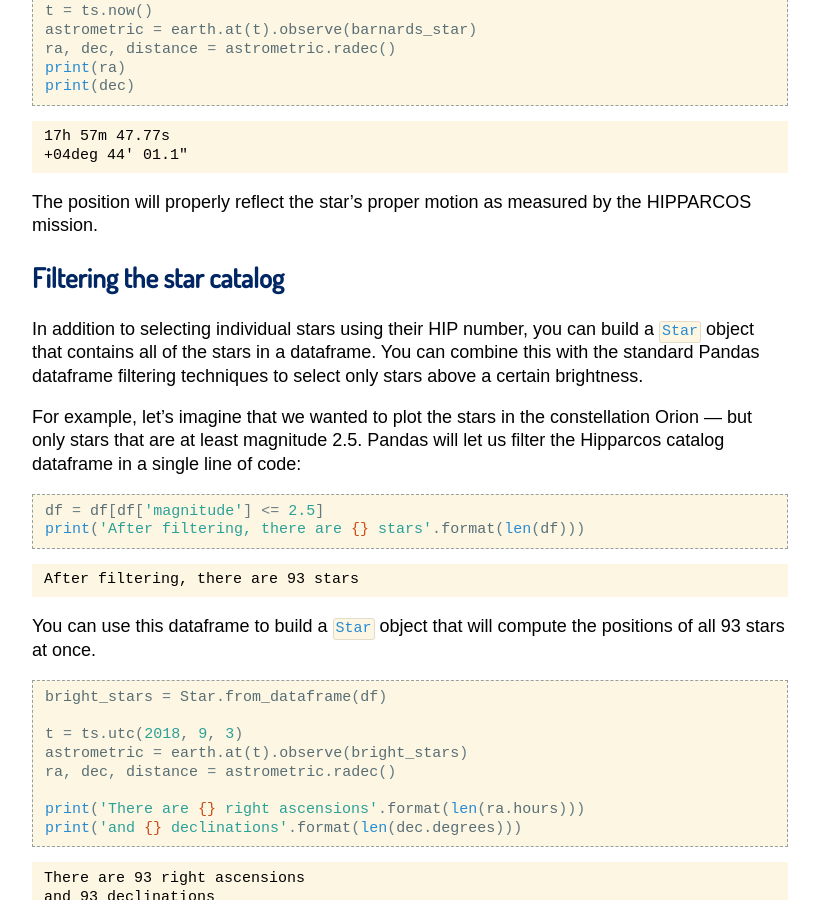
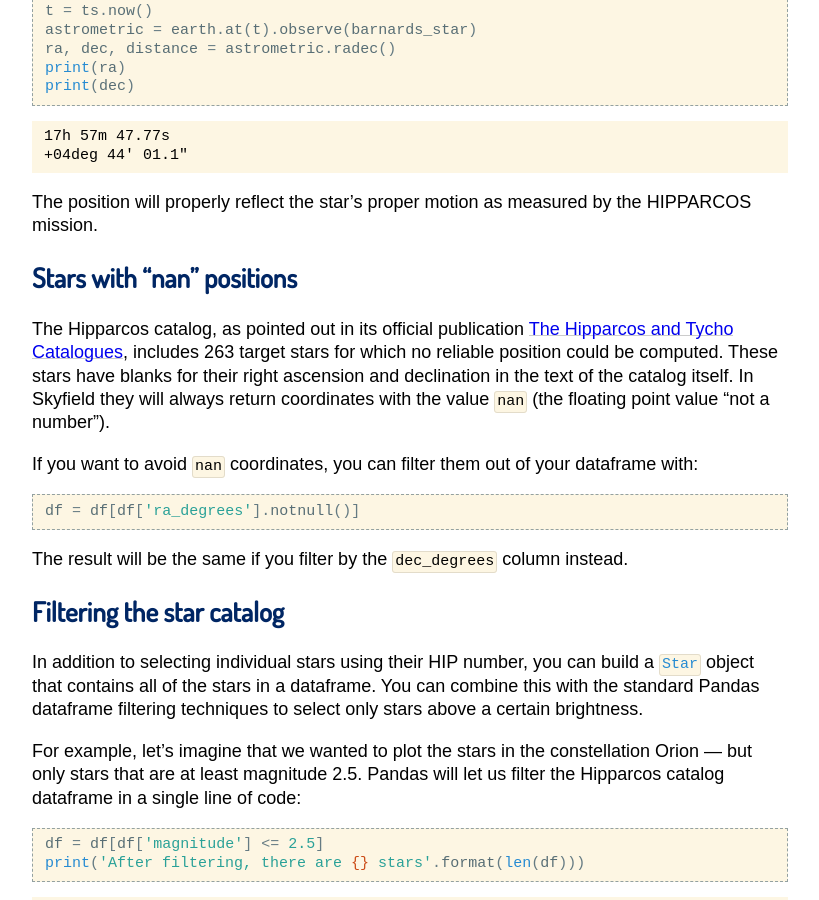
Before and after one commit to skyfielders/python-skyfield, a Sphinx documentation site: the page built from skyfield/documentation/stars.rst, in a window 1280 px wide and 900 px high, scrolled down 1089 px. Shown: the whole window, without its empty margins (230-1049 px from the left). Built offline with Sphinx 7.4.7, drawn with Linux system fonts in a browser that asks for light colours; some web fonts are replaced; pages that are not in the unit, such as notebooks, are missing from menus.

Commit message:
Add a bit of docs about nan stars, for #288

```diff
--- a/skyfield/documentation/stars.rst
+++ b/skyfield/documentation/stars.rst
@@ -78,6 +78,28 @@ the star:
 
 The position will properly reflect the star’s proper motion as measured
 by the HIPPARCOS mission.
+
+Stars with “nan” positions
+==========================
+
+The Hipparcos catalog, as pointed out in its official publication `The
+Hipparcos and Tycho Catalogues`_, includes 263 target stars for which no
+reliable position could be computed.  These stars have blanks for their
+right ascension and declination in the text of the catalog itself.  In
+Skyfield they will always return coordinates with the value ``nan`` (the
+floating point value “not a number”).
+
+If you want to avoid ``nan`` coordinates, you can filter them out of
+your dataframe with:
+
+.. testcode::
+
+    df = df[df['ra_degrees'].notnull()]
+
+The result will be the same if you filter by the ``dec_degrees`` column
+instead.
+
+.. _The Hipparcos and Tycho Catalogues: https://www.cosmos.esa.int/documents/532822/552851/vol1_all.pdf/99adf6e3-6893-4824-8fc2-8d3c9cbba2b5
 
 Filtering the star catalog
 ==========================
```
